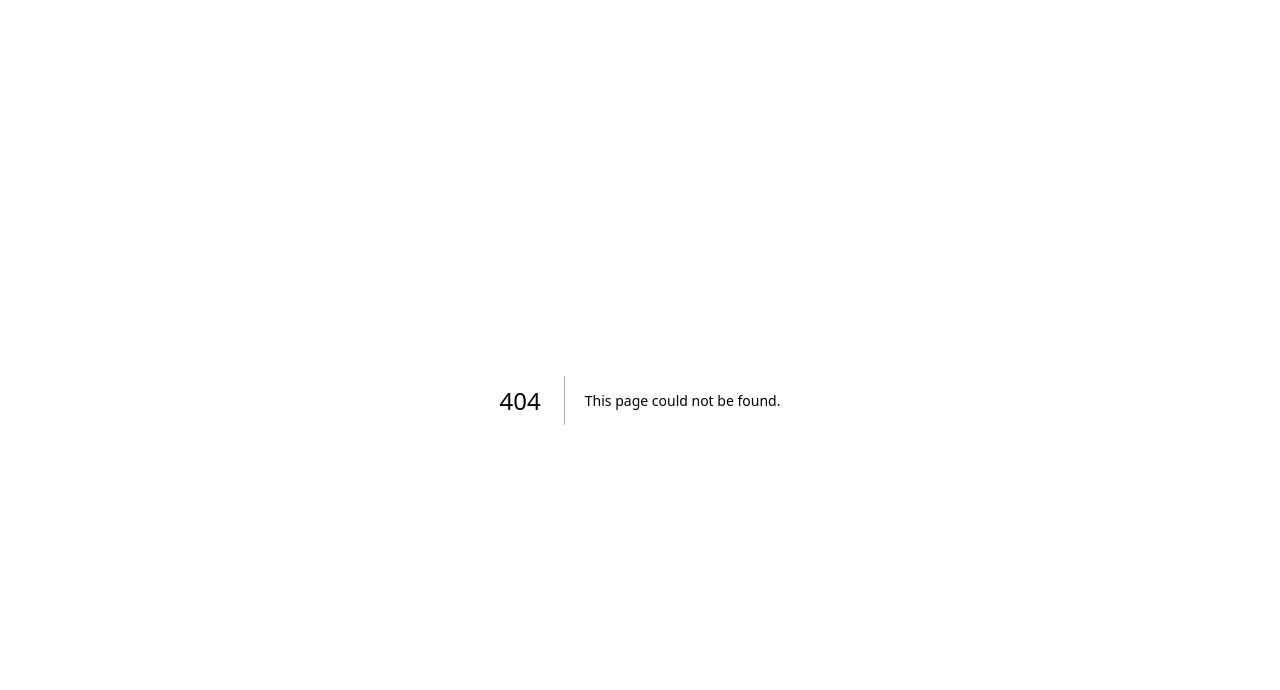
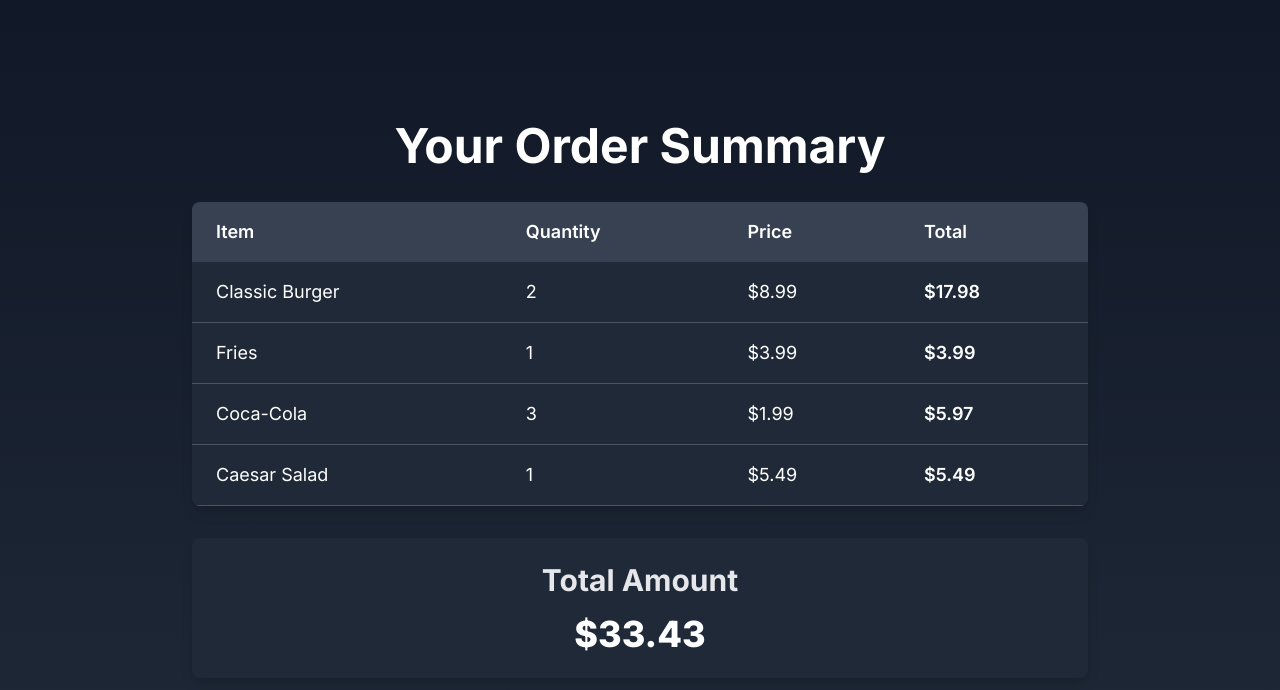
Before and after one commit to fontys-fhtw/epiq, a Next.js app: page /customer/bill-info in a window 1280 px wide. Before the commit this address had no page. Shown: the top 690 px of the page. Built offline with nearby package versions, Linux system fonts and the light colour scheme.

Commit message:
Bill overview page with calculation of total amount

```diff
--- /dev/null
+++ b/src/app/customer/bill-info/page.jsx
@@ -0,0 +1,63 @@
+"use client";
+
+import { useState } from "react";
+
+export default function BillPage() {
+  const [items] = useState([
+    { name: "Classic Burger", price: 8.99, quantity: 2 },
+    { name: "Fries", price: 3.99, quantity: 1 },
+    { name: "Coca-Cola", price: 1.99, quantity: 3 },
+    { name: "Caesar Salad", price: 5.49, quantity: 1 },
+  ]);
+
+  const calculateItemTotal = (item) => {
+    return (item.price * item.quantity).toFixed(2);
+  };
+
+  const calculateGrandTotal = () => {
+    return items
+      .reduce((total, item) => total + item.price * item.quantity, 0)
+      .toFixed(2);
+  };
+
+  return (
+    <div className="flex min-h-screen flex-col items-center justify-center bg-gradient-to-b from-gray-900 to-gray-800 py-12 text-white">
+      <h1 className="mb-8 text-5xl font-bold">Your Order Summary</h1>
+
+      <div className="w-full max-w-4xl overflow-hidden rounded-lg bg-gray-800 shadow-lg">
+        <table className="w-full table-auto text-left">
+          <thead className="bg-gray-700">
+            <tr>
+              <th className="px-6 py-4 text-lg font-semibold">Item</th>
+              <th className="px-6 py-4 text-lg font-semibold">Quantity</th>
+              <th className="px-6 py-4 text-lg font-semibold">Price</th>
+              <th className="px-6 py-4 text-lg font-semibold">Total</th>
+            </tr>
+          </thead>
+          <tbody>
+            {items.map((item) => (
+              <tr
+                key={`${item.name}-${item.quantity}`}
+                className="border-b border-gray-600"
+              >
+                <td className="px-6 py-4 text-lg">{item.name}</td>
+                <td className="px-6 py-4 text-lg">{item.quantity}</td>
+                <td className="px-6 py-4 text-lg">${item.price.toFixed(2)}</td>
+                <td className="px-6 py-4 text-lg font-semibold">
+                  ${calculateItemTotal(item)}
+                </td>
+              </tr>
+            ))}
+          </tbody>
+        </table>
+      </div>
+
+      <div className="mt-8 w-full max-w-4xl rounded-lg bg-gray-800 p-6 text-center shadow-lg">
+        <h2 className="text-3xl font-bold text-gray-200">Total Amount</h2>
+        <p className="mt-4 text-4xl font-extrabold text-white">
+          ${calculateGrandTotal()}
+        </p>
+      </div>
+    </div>
+  );
+}
```
